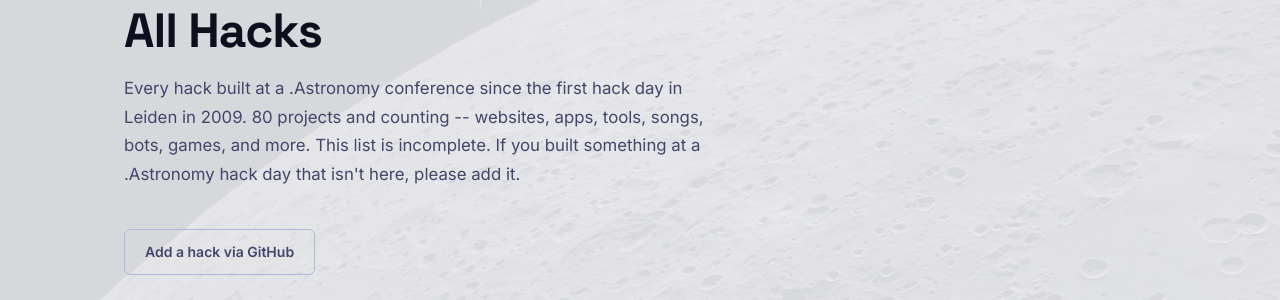
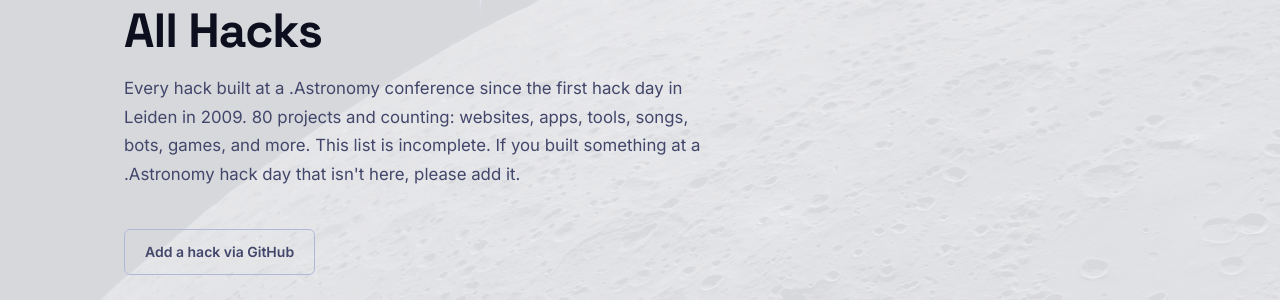
Before and after one commit to dotastro/dotastrosite, a Jekyll site: the page built from hacks.md, in a window 1280 px wide and 900 px high. Shown: the part 201-501 px from the top of the window. Built offline with Jekyll 4.4.1, drawn with Linux system fonts in a browser that asks for light colours.

Commit message:
Hacks page: remove em dash

```diff
--- a/hacks.md
+++ b/hacks.md
@@ -8,7 +8,7 @@
 <span class="section-label">// hacks</span>
 <h1>All Hacks</h1>
 
-<p class="page-lead">Every hack built at a .Astronomy conference since the first hack day in Leiden in 2009. 80 projects and counting -- websites, apps, tools, songs, bots, games, and more. This list is incomplete. If you built something at a .Astronomy hack day that isn't here, please add it.</p>
+<p class="page-lead">Every hack built at a .Astronomy conference since the first hack day in Leiden in 2009. 80 projects and counting: websites, apps, tools, songs, bots, games, and more. This list is incomplete. If you built something at a .Astronomy hack day that isn't here, please add it.</p>
 
 <a href="https://github.com/dotastro/dotastrosite/issues/new?template=add_hack.yml&title=hack%3A+%5Bevent%5D+%5Btitle%5D" target="_blank" rel="noopener" class="btn btn-outline btn-sm" style="margin-bottom:1.5rem">Add a hack via GitHub</a>
 
```
